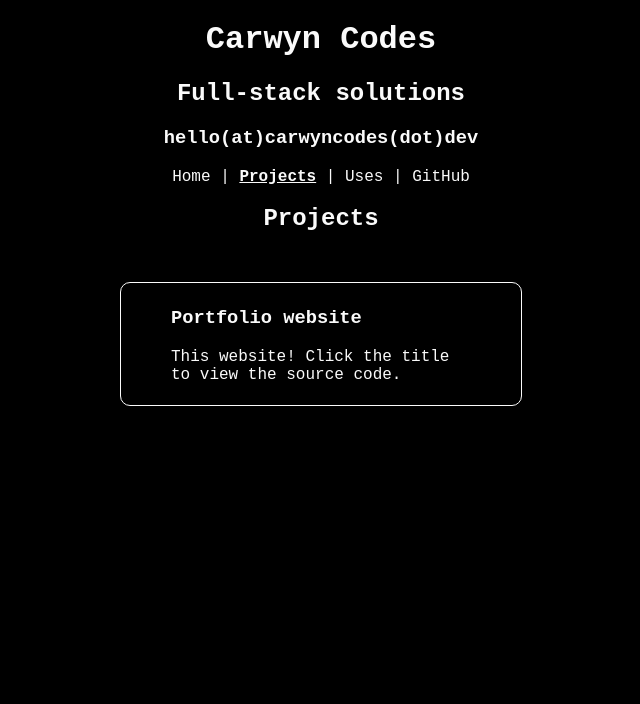
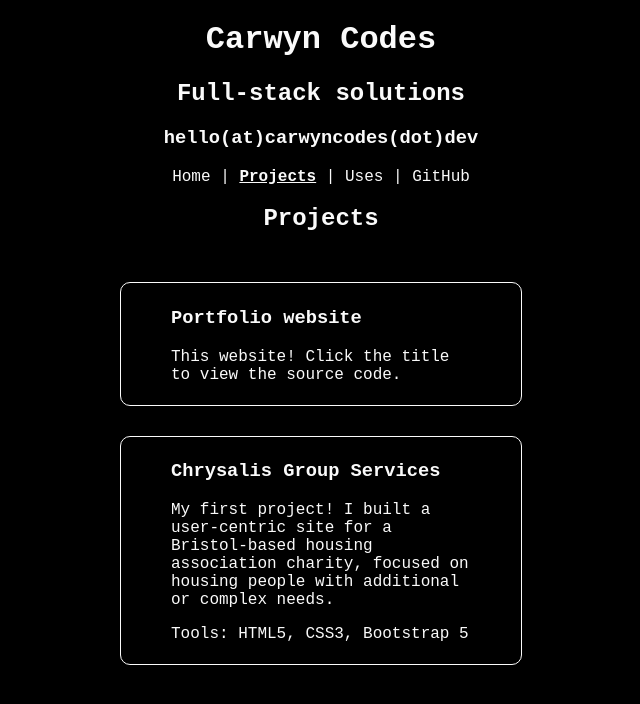
Before and after one commit to carwynteifion/nuxt-portfolio-site, a Nuxt app: page /projects in a window 1280 px wide. Shown: the top 704 px of the page, without its empty margins (319-959 px from the left). Built offline with nearby package versions, Linux system fonts and the light colour scheme.

Commit message:
Add first project

```diff
--- a/nuxt.config.ts
+++ b/nuxt.config.ts
@@ -1,6 +1,7 @@
 // https://nuxt.com/docs/api/configuration/nuxt-config
 export default defineNuxtConfig({
   devtools: { enabled: true },
-  modules: ['nuxt-icon'],
+  modules: ['@nuxt/icon'],
   ssr: false,
+  compatibilityDate: '2024-11-02',
 });
--- a/package.json
+++ b/package.json
@@ -15,6 +15,6 @@
     "vue-router": "^4.4.5"
   },
   "devDependencies": {
-    "nuxt-icon": "^1.0.0-beta.7"
+    "@nuxt/icon": "^1.6.1"
   }
 }
--- a/pages/projects.vue
+++ b/pages/projects.vue
@@ -26,5 +26,24 @@ definePageMeta({
         <p>This website! Click the title to view the source code.</p>
       </div>
     </div>
+    <div class="white-curved-border">
+      <div id="chrysalis">
+        <h3>
+          <NuxtLink
+            to="https://chrysalisgroupservices.co.uk"
+            target="_blank"
+            external
+          >
+            Chrysalis Group Services
+          </NuxtLink>
+        </h3>
+        <p>
+          My first project! I built a user-centric site for a Bristol-based
+          housing association charity, focused on housing people with additional
+          or complex needs.
+        </p>
+        <p>Tools: HTML5, CSS3, Bootstrap 5</p>
+      </div>
+    </div>
   </div>
 </template>
```
Also changed, not shown: 1 other file (tests, documents, lock files or other folders).
